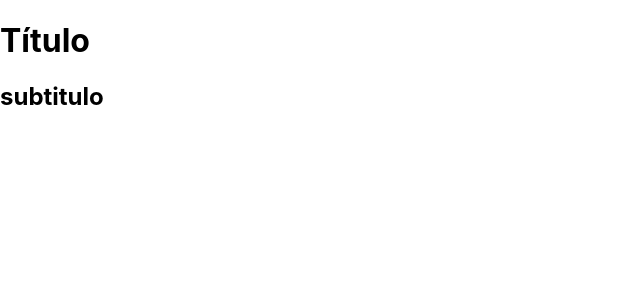
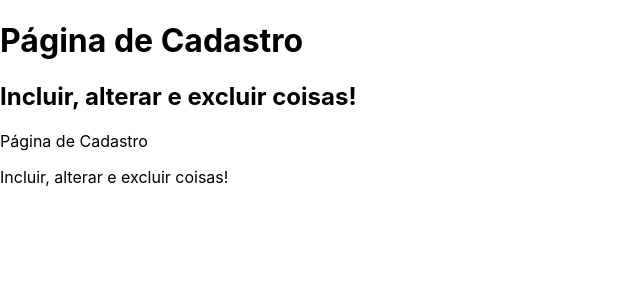
Before and after one commit to israelbulcaotavares/revisao-react-nextjs, a Next.js app: page /basicos/usandoTitulo in a window 1280 px wide. Shown: the top 300 px of the page, without its empty margins (0-640 px from the left). Built offline with nearby package versions, Linux system fonts and the light colour scheme.

Commit message:
Propriedades de Componente

```diff
--- a/components/Titulo.jsx
+++ b/components/Titulo.jsx
@@ -1,10 +1,30 @@
+export default function Titulo(props) {
 
-
-export default function Titulo() {
-  return (
-    <>
-      <h1>Título</h1>
-      <h2>subtitulo</h2>
-    </>
-  );
-}
+    // if(props.pequeno){
+    //     return (
+    //         <>
+    //           <p>{props.principal}</p>
+    //           <p>{props.secundario}</p>
+    //         </>
+    //       )
+    // }else{
+    //     return (
+    //         <>
+    //           <h1>{props.principal}</h1>
+    //           <h2>{props.secundario}</h2>
+    //         </>
+    //       )
+    // }
+        /* Com operador ternário */
+        return props.pequeno ? (
+            <>
+              <p>{props.principal}</p>
+              <p>{props.secundario}</p>
+            </>
+          ) : (
+            <>
+              <h1>{props.principal}</h1>
+              <h2>{props.secundario}</h2>
+            </>
+          )
+    }
--- a/pages/basicos/usandoTitulo.jsx
+++ b/pages/basicos/usandoTitulo.jsx
@@ -1,10 +1,19 @@
 import Titulo from "../../components/Titulo";
 
-
-export default function usandoTitulo(){
-    return(
-        <div>
-            <Titulo/>
-        </div>
-    )
+export default function usandoTitulo( ) {
+  return (
+    <div>
+      <Titulo
+        principal="Página de Cadastro"
+        secundario="Incluir, alterar e excluir coisas!"
+      />
+      <Titulo
+        principal="Página de Cadastro"
+        secundario="Incluir, alterar e excluir coisas!"
+        //pequeno={true}
+        /* ou */
+        pequeno  /* da no mesmo sem o TRUE */
+      />
+    </div>
+  );
 }
```
